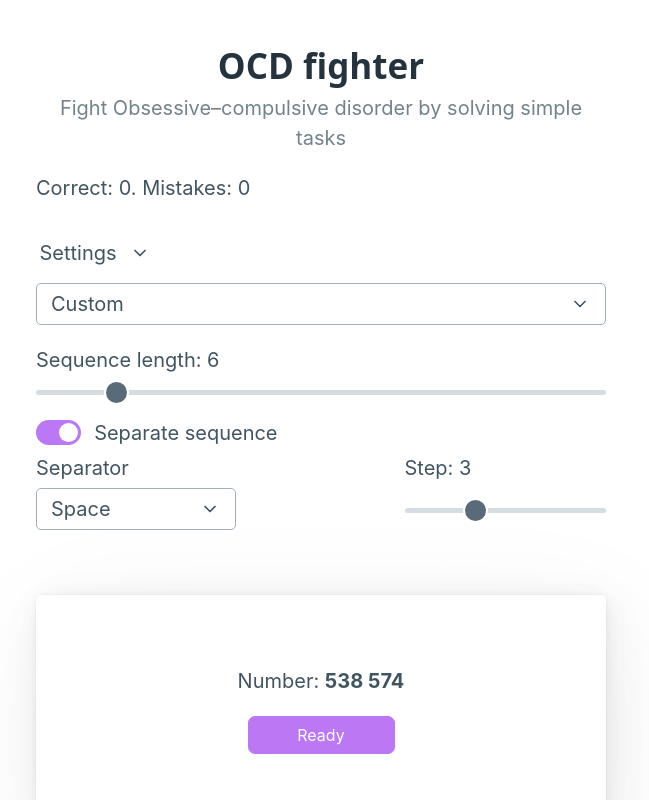
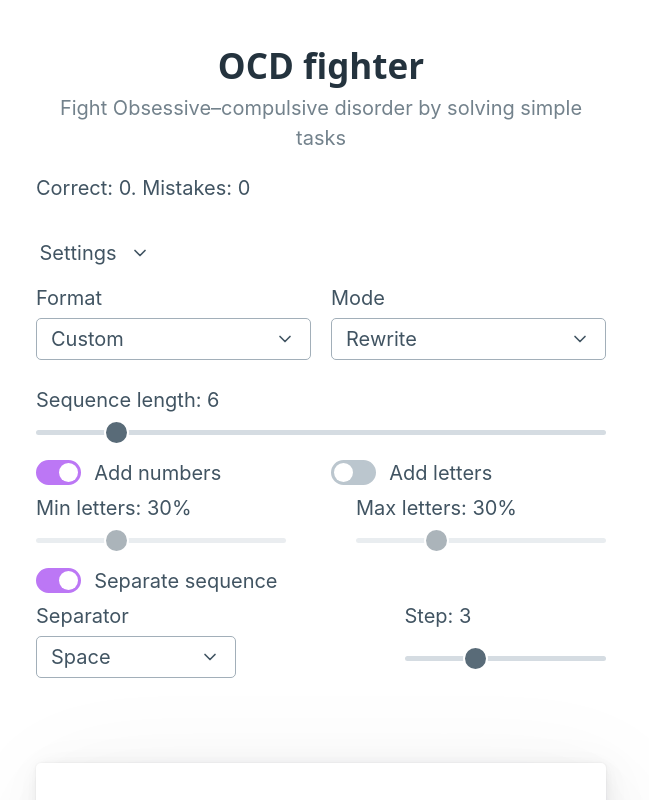
Before and after one commit to navalnica/akr, a Svelte app: page / in a window 1280 px wide. Both pictures are taken after a click on the heading "Settings". Shown: the top 800 px of the page, without its empty margins (319-968 px from the left). Built offline with nearby package versions, Linux system fonts and the light colour scheme.

Commit message:
add rewrite/memorize modes

```diff
--- a/src/App.svelte
+++ b/src/App.svelte
@@ -1,33 +1,46 @@
 <script>
+    import { tick } from "svelte";
 	import ThemeSwitcher from "./lib/ThemeSwitcher.svelte";
 
-	let visibleTask = true;
-	let visibleGuess = false;
-
-	let guess = '';
-	let resultText = 'default';  // default value not to leave <p> tag blank and to occupy space in layout
-	let solved = false;
-	let nCorrect = 0;
-	let nMistakes = 0;
-
 	let numberLength = 6;
+	let toAddNumbers = true;
+	let toAddLetters = false;
+	let lettersMinPercent = 30;
+	let lettersMaxPercent = 30;
 
 	let toSeparateSeq = true;
 	let separateStep = 3;
-	let sequenceSeparator = ' ';
+	let sequenceSeparator = " ";
 	let separators = [
 		{id: " ", text: "Space"},
 		{id: "'", text: "Apostrophe"},
 	]
 	// match any separator or space character
-	let regexpNormalizeGuess = new RegExp(separators.map(x => x.id).join("|") + '|\\s', 'g')
+	let regexpNormalizeGuess = new RegExp(separators.map(x => x.id).join("|") + "|\\s", "g")
 
+	let blockUpdatingSequence = false;
 	let targetSeq;
 	generateSequence();
 	$: targetSeqSeparated = separateSequence(targetSeq);
 
-	let targetSeqCopy;
-	let targetSeqSeparatedCopy;
+	let formats = [
+		{id: "custom", text: "Custom"},
+		{id: "iban", text: "IBAN"},
+		{id: "swift", text: "Swift"},
+	]
+	let selectedFormat = "custom";
+
+	let selectedMode = "rewrite";
+	let taskDescription;
+	$: taskDescription = selectedMode === "rewrite" ? "Rewrite" : "Memorize";
+	let visibleTask = true;
+	let visibleGuess = true;
+
+	let guess = "";
+	let statusText = "default";  // default value not to leave <p> tag blank and to occupy space in layout
+	let guessInputsDisabled = false;
+	let nCorrect = 0;
+	let nMistakes = 0;
 
 	function randIntUniform(length){
 		// low is inclusive, high is exclusive
@@ -56,80 +69,110 @@
 	}
 
 	function generateSequence() {
+		if (!blockUpdatingSequence) {
 			targetSeq = randIntUniform(numberLength);
 		}
-	function reseparateSequence() {
+	}
+
+	function separateTargetSequence() {
+		if (!blockUpdatingSequence) {
 			targetSeqSeparated = separateSequence(targetSeq);
+		}
 	}
 
 	function readyToGuess() {
+		blockUpdatingSequence = true;  // prevent modifying target sequence with controls while in guess mode
+
 		visibleTask = false;
 		visibleGuess = true;
+	}
 
-		// we store target sequence in a copy to allow user to adjust setting while guessing current sequence
-		targetSeqCopy = targetSeq;
-		targetSeqSeparatedCopy = targetSeqSeparated;
-	}
 	function checkGuess() {
-		let paragraphResult = document.getElementById('paragraphResult');
-		paragraphResult.style.visibility = "visible";
+		let guessNorm = guess.replace(regexpNormalizeGuess, "");  // remove space characters
+		console.log("Check guess ", guessNorm, " to be equal to target ", targetSeq)
 
-		let inputGuess = document.getElementById('input-guess');
-
-		let guessNorm = guess.replace(regexpNormalizeGuess, '');  // remove space characters
-
-		console.log("Check guess ", guessNorm, " to be equal to target ", targetSeqCopy)
-
-		if (guessNorm === targetSeqCopy){
-			resultText = 'Correct';
+		if (guessNorm === targetSeq){
+			statusText = "Correct";
 			nCorrect += 1;
-			solved = true;
-			inputGuess.setAttribute('aria-invalid', 'false');
-			inputGuess.readOnly = true;
+			document.getElementById("inputGuess").setAttribute("aria-invalid", "false");
+			guessInputsDisabled = true;
 		}
 		else{
-			resultText = 'Mistake';
+			statusText = "Mistake";
 			nMistakes += 1;
-			inputGuess.setAttribute('aria-invalid', 'true');
+			document.getElementById("inputGuess").setAttribute("aria-invalid", "true");
 		}
+		toggleStatusVisibility(true);
 	}
-	function hideResult() {
-		let paragraphResult = document.getElementById('paragraphResult');
-		paragraphResult.style.visibility = "hidden";
+
+	function toggleStatusVisibility(toShow) {
+		let paragraphStatus = document.getElementById("paragraphStatus");
+		paragraphStatus.style.visibility = toShow ? "visible" : "hidden";
 	}
 
 	function restart() {
+		guess = "";
+		guessInputsDisabled = false;
+
+		blockUpdatingSequence = false;  // allow modifying targetSequence
 		generateSequence();
+
+		if (selectedMode === "memorize"){
 			visibleGuess = false;
 			visibleTask = true;
-		guess = '';
-		solved = false;
+		}
 
-		let paragraphResult = document.getElementById('paragraphResult');
-		paragraphResult.style.visibility = "hidden";
+		// TODO: paragraphStatus is visible when it should be not
 	}
 
 	function showAnswer() {
-		resultText = targetSeqSeparatedCopy;
-		solved = true;
-
-		let inputGuess = document.getElementById('input-guess');
-		inputGuess.readOnly = true;
-
-		let paragraphResult = document.getElementById('paragraphResult');
-		paragraphResult.style.visibility = "visible";
+		guessInputsDisabled = true;
+		statusText = targetSeqSeparated;
+		toggleStatusVisibility(true);
 	}
 
-	let modes = [
-		{id: "custom", text: "Custom"},
-		{id: "passport", text: "Passport"},
-		{id: "iban", text: "IBAN"},
-	]
-	let selectedMode = 'custom';
-
-	function changeMode() {
+	function changeFormat() {
 
 	}
+
+	async function switchModes() {
+		// TODO: there are bugs with UI state when changing to a new mode
+		if (selectedMode === "rewrite") {
+			activateRewriteMode();
+		}
+		else if (selectedMode === "memorize") {
+			activateMemorizeMode();
+		}
+	}
+
+	async function activateRewriteMode() {
+		visibleTask = true;
+		visibleGuess = true;
+		await tick();
+
+		let mainCard = document.getElementById("mainCard");
+		mainCard.style.height = "400px";
+		mainCard.style.justifyContent = "space-between";
+
+		// hide nodes
+		document.getElementById("buttonReady").style.display = "none";
+		document.getElementById("labelGuess").style.display = "none";
+		document.getElementById("buttonShowAnswer").style.display = "none";
+	}
+
+	async function activateMemorizeMode() {
+		visibleTask = true;
+		visibleGuess = false;
+		await tick()
+
+		let mainCard = document.getElementById("mainCard");
+		mainCard.style.height = "250px";
+		mainCard.style.justifyContent = "center";
+
+		document.getElementById("buttonReady").style.display = "";
+	}
+
+	switchModes();
 </script>
 
 <hgroup id="header">
@@ -138,62 +181,98 @@
 </hgroup>
 
 <div id="appForm">
-	<div id="controls">
-		<p id="scoreCounter">Correct: {nCorrect}. Mistakes: {nMistakes}</p>
 
-		<details id="detailsAccordion">
-			<summary id="detailsAccordionSummary">Settings</summary>
+	<p id="paragraphScore">Correct: {nCorrect}. Mistakes: {nMistakes}</p>
 
-			<select id="selectMode" bind:value={selectedMode} on:change={changeMode}>
-				{#each modes as mode}
-					<option value={mode.id}>{mode.text}</option>
+	<details id="controls">
+		<summary id="controlsSummary">Settings</summary>
+
+		<div class="divFlexHorizontal">
+			<label class="flex-1">Format
+				<select bind:value={selectedFormat} on:change={changeFormat}>
+					{#each formats as format}
+						<option value={format.id}>{format.text}</option>
 					{/each}
 				</select>
+			</label>
+
+			<label class="flex-1">Mode
+				<select bind:value={selectedMode} on:change={switchModes}>
+					<option value="rewrite">Rewrite</option>
+					<option value="memorize">Memorize</option>
+				</select>
+			</label>
+		</div>
 
 		<label id="controlLength">Sequence length: {numberLength}
 			<input type="range" min=4 max=20 bind:value={numberLength} on:input={generateSequence}>
 		</label>
 
+		<div class="divFlexHorizontal">
+			<label class="flex-1">
+				<!-- on:change={} -->
+				<input type="checkbox" role="switch" bind:checked={toAddNumbers}>
+				Add numbers
+			</label>
+
+			<label class="flex-1">
+				<!-- on:change={} -->
+				<input type="checkbox" role="switch" bind:checked={toAddLetters}>
+				Add letters
+			</label>
+		</div>
+
+		<div class="divFlexHorizontal">
+			<!-- on:input={reseparateSequence} -->
+			<label class="max-width-250px">Min letters: {lettersMinPercent}%
+				<input type="range" min=0 max=100 step=10 bind:value={lettersMinPercent} disabled={!toAddLetters || !toAddNumbers}>
+			</label>
+
+			<label class="max-width-250px">Max letters: {lettersMaxPercent}%
+				<input type="range" min=0 max=100 step=10 bind:value={lettersMaxPercent} disabled={!toAddLetters || !toAddNumbers}>
+			</label>
+		</div>
+
 		<label>
-				<input type="checkbox" role="switch" bind:checked={toSeparateSeq} on:change={reseparateSequence}>
+			<input type="checkbox" role="switch" bind:checked={toSeparateSeq} on:change={separateTargetSequence}>
 			Separate sequence
 		</label>
 
-			<div id="controlGroupSeparator">
-
-				<label id="controlSeparator">Separator
-					<select disabled={!toSeparateSeq} bind:value={sequenceSeparator} on:change={reseparateSequence}>
+		<div class="divFlexHorizontal">
+			<label id="inputSeparator">Separator
+				<select disabled={!toSeparateSeq} bind:value={sequenceSeparator} on:change={separateTargetSequence}>
 					{#each separators as sep}
 						<option value={sep.id}>{sep.text}</option>
 					{/each}
 				</select>
 			</label>
 
-				<label id="controlSeparatorStep">Step: {separateStep}
-					<input type="range" min=2 max=5 disabled={!toSeparateSeq} bind:value={separateStep} on:input={reseparateSequence}>
+			<label id="inputSeparatorStep">Step: {separateStep}
+				<input type="range" min=2 max=5 disabled={!toSeparateSeq} bind:value={separateStep} on:input={separateTargetSequence}>
 			</label>
-
-
-			</div>
-		</details>
 		</div>
 
-	<article id="taskDescription">
+	</details>
+
+	<article id="mainCard">
 		{#if visibleTask}
-			<p>Number: <strong>{targetSeqSeparated}</strong></p>
+			<div id="task">
+				<p>{taskDescription}<br><strong>{targetSeqSeparated}</strong></p>
 				<button id="buttonReady" on:click={readyToGuess}>Ready</button>
+			</div>
 		{/if}
 
 		{#if visibleGuess}
-			<label for='input-guess'>Your guess</label>
-			<!-- TODO: restrict input to numbers and separators only -->
-			<input type='text' id='input-guess' bind:value={guess} on:input={() => hideResult()}/>
+			<div id="guess">
+				<label id="labelGuess" for="inputGuess">Your guess</label>
+				<input id="inputGuess" type="text" readonly={guessInputsDisabled} bind:value={guess} on:input={() => toggleStatusVisibility(false)}/>
 				<div id="guessButtonRow">
-				<button id='button-restart' class='contrast outline' on:click={restart}>Restart</button>
-				<button id='button-show-answer' class='contrast outline' on:click={showAnswer} disabled={solved}>Show Answer</button>
-				<button id='button-check' on:click={checkGuess} disabled={solved}>Check</button>
+				<button id="buttonRestart" class="contrast outline" on:click={restart}>Restart</button>
+				<button id="buttonShowAnswer" class="contrast outline" on:click={showAnswer} disabled={guessInputsDisabled}>Show Answer</button>
+				<button id="buttonCheck" on:click={checkGuess} disabled={guessInputsDisabled}>Check</button>
 			</div>
-			<p id="paragraphResult">{resultText}</p>
+			<p id="paragraphStatus">{statusText}</p>
+			</div>
 	{/if}
 	</article>
 </div>
@@ -203,7 +282,7 @@
 
 	<!-- TODO: not visible on default startup screen -->
 	<a href="https://github.com/navalnica/akr" target="_blank" rel="noreferrer">
-		<i class="fa-brands fa-github" style='font-size:18px'></i> GitHub
+		<i class="fa-brands fa-github" style="font-size:18px"></i> GitHub
 	</a>
 </div>
 
@@ -212,51 +291,56 @@
 		display: flex;
 		flex-direction: column;
 		align-items: stretch;
+		gap: 1rem;
+	}
+
+	#paragraphScore {
+		text-align: left;
 	}
 
 	#controls {
-		display: flex;
-		flex-direction: column;
-		gap: 1em;
-	}
-
-	#selectMode {
-		flex: 1;
-	}
-	#scoreCounter {
-		text-align: left;
-	}
-
-	#detailsAccordion {
 		margin-bottom: 1rem;
 		border: none;
 	}
-	#detailsAccordionSummary {
+	#controlsSummary {
 		width: clamp(90px, 20%, 20%);
 	}
 
-	#controlGroupSeparator {
+	.flex-1 {
+		flex: 1;
+	}
+
+	.max-width-250px {
+		max-width: 250px;
+	}
+
+	.divFlexHorizontal {
 		display: flex;
 		gap: 1rem;
 		justify-content: space-between;
 		align-items: start;
 	}
 
-	#controlSeparator {
+	#inputSeparator {
 		max-width: 200px;
 	}
 
-	#controlSeparatorStep > input {
+	#inputSeparatorStep > input {
 		margin-top: 0.75rem;
 	}
 
-	#taskDescription {
+	#mainCard {
 		display: flex;
 		flex-direction: column;
 		justify-content: center;
 		align-items: stretch;
-		height: 250px;
+		height: 400px;
 		margin-top: 0;
+	}
+
+	#task {
+		display: flex;
+		flex-direction: column;
 	}
 
 	#buttonReady {
@@ -271,7 +355,7 @@
 	#guessButtonRow > button {
 		flex: 1;
 	}
-	#paragraphResult {
+	#paragraphStatus {
 		visibility: hidden;
 	}
 
@@ -279,7 +363,7 @@
 		text-align: left;
 	}
 
-	input[type='range'] {
+	input[type="range"] {
 		margin-bottom: calc(var(--spacing) * .25);
 	}
 
```
Also changed, not shown: 5 other files (tests, documents, lock files or other folders). Lines whose indentation alone changed are shown as unchanged.
